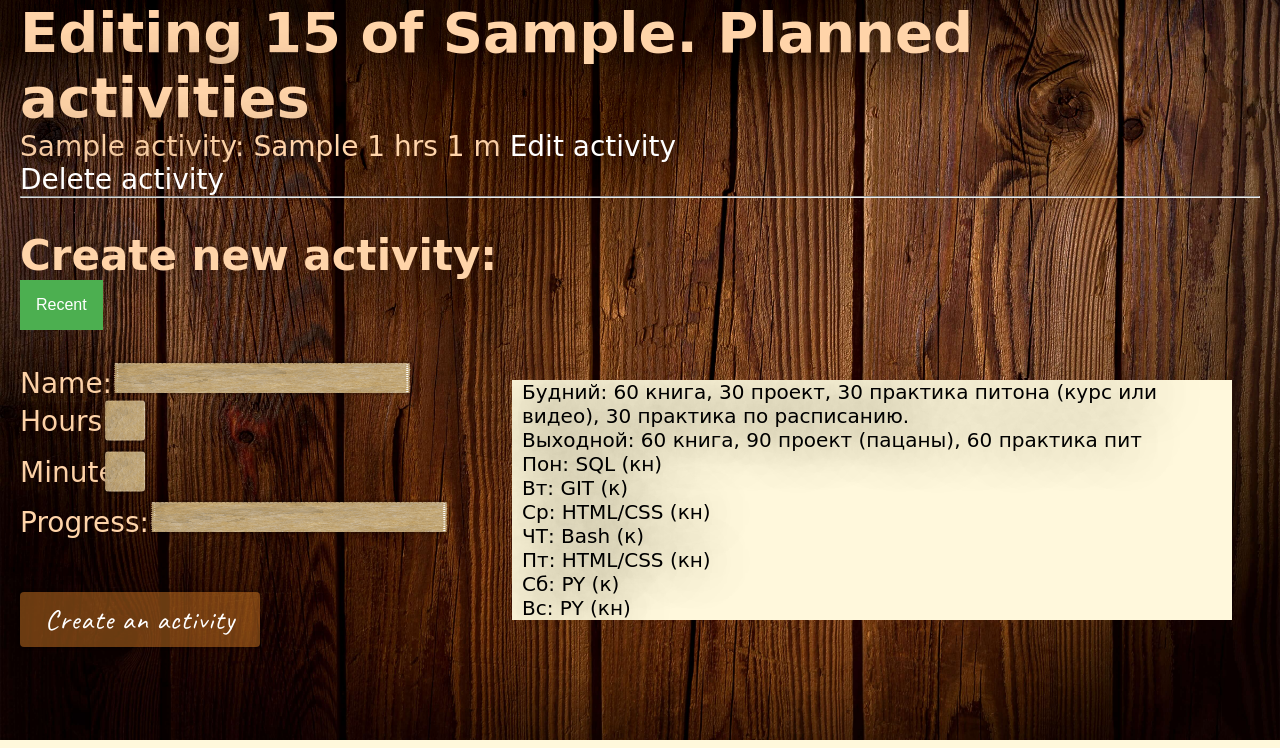
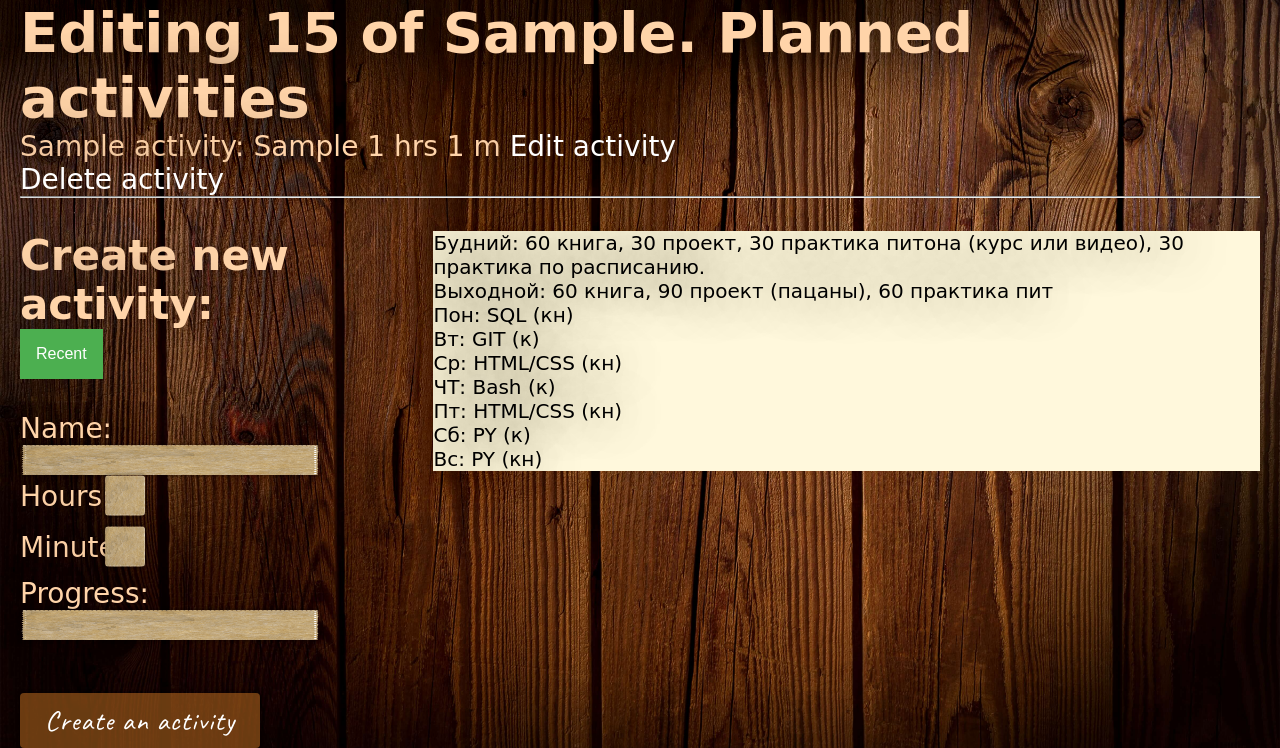
Before and after one commit to NikitaMasalkov/Microblog-on-Flask, a Flask app: page /edit_activities/1 in a window 1280 px wide. Shown: the part 60-808 px from the top of the page. Run offline with Flask 2, Linux system fonts and the light colour scheme; a user stored in the database is signed in; tables that the repository leaves empty hold one stand-in row (values such as "Sample post"); some libraries are stand-ins or nearby versions.

Commit message:
I tribute this commit to Pest, the craftmaster

```diff
--- a/app/static/styles/table.css
+++ b/app/static/styles/table.css
@@ -324,13 +324,22 @@ a:link {
 }
 
 .schedule_remainder {
-    position: absolute;
-  left: 40%;
-  top: 55%;
-    padding-left: 10px;
-    padding-right: 10px;
     background-color: cornsilk;
     font-size: 20px;
     color: black;
-    width: 700px;
+    width: 100%;
 }
+
+.activities__line {
+    display: flex;
+    align-items: flex-start;
+}
+
+.activities__left {
+
+}
+
+.activities__right {
+    padding-left: 30px;
+    flex-grow: 1;
+}
--- a/app/templates/edit_activities.html
+++ b/app/templates/edit_activities.html
@@ -3,44 +3,53 @@
 {% block content %}
 <h1>Editing {{day.timestamp.day}} of {{day.month_str}}. Planned activities</h1>
 {% for activity in activities %}
-<p>{{activity.name}}:  {{activity.planned_progress}} {{activity.prehours}} hrs {{activity.preminutes}} m
-    <a href = "{{url_for('edit_activity' , the_activity = activity.id)}}">Edit activity</a></p>
-<a href = "{{url_for('activity_delete' , the_activity = activity.id)}}">Delete activity</a>
+<p>{{activity.name}}: {{activity.planned_progress}} {{activity.prehours}} hrs {{activity.preminutes}} m
+    <a href="{{url_for('edit_activity' , the_activity = activity.id)}}">Edit activity</a></p>
+<a href="{{url_for('activity_delete' , the_activity = activity.id)}}">Delete activity</a>
 <hr>
 {%endfor%}
 <br>
-
+<div class="activities__line">
+    <div class="activities__left">
         <h2>Create new activity:</h2>
-
         <div class="dropdown">
             <button class="dropbtn">Recent</button>
             <div class="dropdown-content">
                 {% for recent_activity in recent_activities %}
-     <div><a href="{{url_for('edit_prepared_activity', activity_day = day.id, prepared_activity = recent_activity.id) }}"> {{recent_activity.name}}</a></div>
+                <div>
+                    <a href="{{url_for('edit_prepared_activity', activity_day = day.id, prepared_activity = recent_activity.id) }}">
+                        {{recent_activity.name}}</a></div>
                 {% endfor %}
             </div>
         </div>
         <br><br>
-<form action="" method="post" id="textform" >
+        <form action="" method="post" id="textform">
             <div class="text_input new-day__content">
                 <div class="new-activity__name">{{ form.name.label }}{{ form.name }}</div>
-             <div class="new-day__line">  {{ form.hours.label }}{{ form.hours }}</div>
-            <div class="new-day__line">  {{ form.minutes.label }}{{ form.minutes }}</div>
+                <div class="new-day__line"> {{ form.hours.label }}{{ form.hours }}</div>
+                <div class="new-day__line"> {{ form.minutes.label }}{{ form.minutes }}</div>
                 <div class="new-activity__name">{{ form.progress.label }}{{ form.progress }}</div>
             </div>
+        </form>
         <br>
+        <div class="input submit">
+            <input type="submit" class="btn" value="Create an activity"/>
+        </div>
+    </div>
+    <div class="activities__right">
         <div class="schedule_remainder">
-Будний: 60 книга, 30 проект, 30 практика питона (курс или видео), 30 практика по расписанию. <br>
-Выходной: 60 книга, 90 проект (пацаны), 60 практика пит <br>
-Пон: SQL (кн) <br>
-Вт: GIT (к) <br>
-Ср: HTML/CSS (кн) <br>
-ЧТ: Bash (к) <br>
-Пт: HTML/CSS (кн) <br>
-Сб: PY (к) <br>
-Вс: PY (кн) <br>
+            <p>Будний: 60 книга, 30 проект, 30 практика питона (курс или видео), 30 практика по расписанию. </p>
+            <p>Выходной: 60 книга, 90 проект (пацаны), 60 практика пит </p>
+            <p>Пон: SQL (кн) </p>
+            <p>Вт: GIT (к) </p>
+            <p>Ср: HTML/CSS (кн) </p>
+            <p>ЧТ: Bash (к) </p>
+            <p>Пт: HTML/CSS (кн) </p>
+            <p>Сб: PY (к) </p>
+            <p>Вс: PY (кн) </p>
         </div>
-            <div class="input submit">
-                <input type="submit" class="btn" value="Create an activity" />
     </div>
+</div>
+
+
 {% endblock %}
```
Also changed, not shown: app/app.db. Lines whose indentation alone changed are shown as unchanged.
